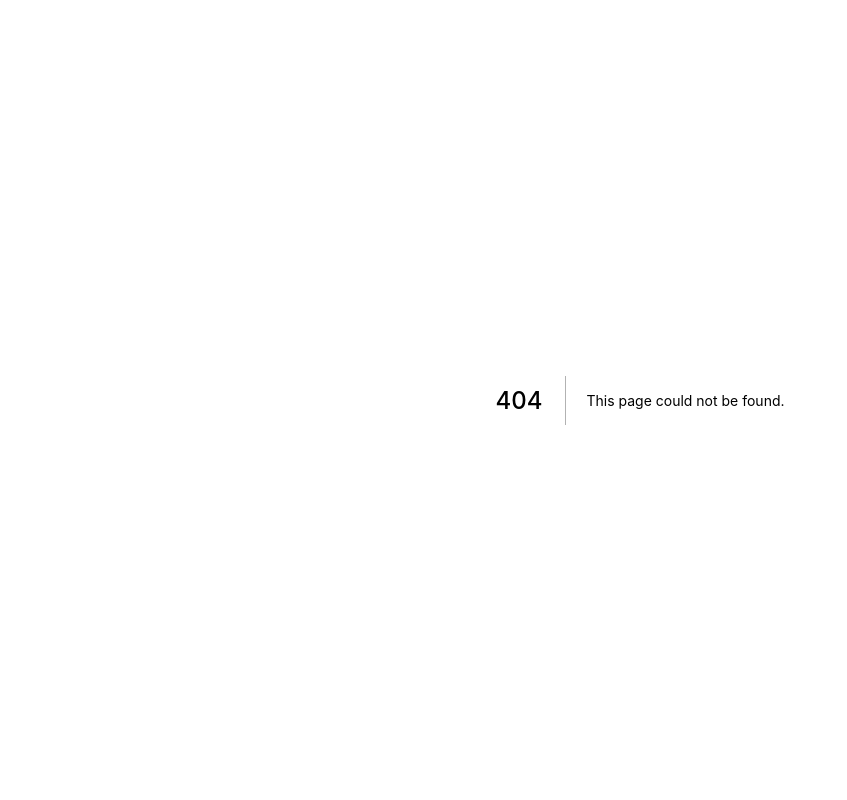
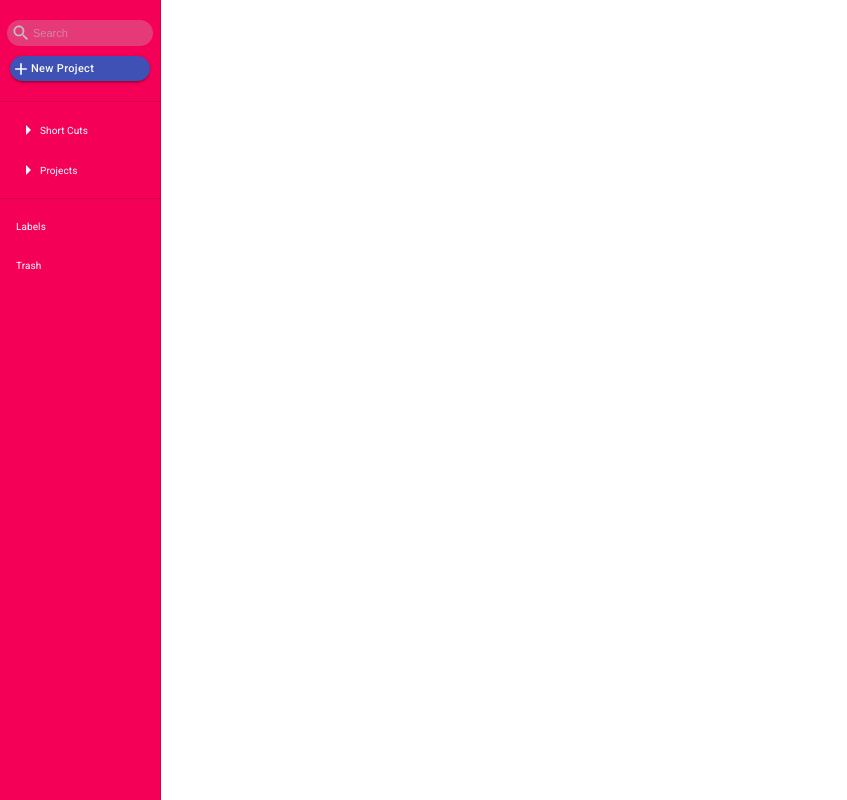
Before and after one commit to SlickJacket/The_Work_Track_App, a Next.js app in the folder work-track-frontend/: page /project-folders/projects in a window 1280 px wide. Before the commit this address had no page. Shown: the whole page, without its empty margins (0-847 px from the left). Built offline with nearby package versions, Linux system fonts and the light colour scheme.

Commit message:
changed dropdown arrows and reworked styling on the search and +new button on the projects page

```diff
--- a/work-track-frontend/components/signupForm.js
+++ b/work-track-frontend/components/SignupForm.js
@@ -53,7 +53,7 @@ export default function SignupForm() {
         localStorage.id = data.user.id;
 
         Router.push({
-          pathname: "/projects",
+          pathname: "/project-folders/projects",
         });
       }
     });
--- /dev/null
+++ b/work-track-frontend/components/sidepanel/ProjectListItems.js
@@ -0,0 +1,6 @@
+import React from "react";
+
+export default function ProjectListItems() {
+  const renderProjectFolders = () => {};
+  return <div></div>;
+}
--- /dev/null
+++ b/work-track-frontend/components/sidepanel/SearchBar.js
@@ -0,0 +1,50 @@
+import React, { useState } from "react";
+
+import { fade, makeStyles } from "@material-ui/core/styles";
+import SearchIcon from "@material-ui/icons/Search";
+
+const useStyles = makeStyles((theme) => ({
+  BarStyling: {
+    width: "140px",
+    backgroundColor: "rgba(192, 192, 192, 0.3)",
+    borderRadius: "50px",
+    border: "none",
+    marginBottom: "10px",
+    padding: "3px",
+    display: "flex",
+  },
+  searchIcon: {
+    marginLeft: "1px",
+    color: "rgba(192, 192, 192, 1)",
+  },
+  inputField: {
+    backgroundColor: "transparent",
+    border: "none",
+    outline: "none",
+    fontSize: "11px",
+    color: "black",
+    overflow: "hidden",
+
+    "&::placeholder": {
+      color: "rgba(192, 192, 192, 0.6)",
+    },
+  },
+}));
+
+const SearchBar = () => {
+  const classes = useStyles();
+  const [keyword, setKeyword] = useState("");
+  return (
+    <div className={classes.BarStyling}>
+      <SearchIcon className={classes.searchIcon} fontSize="small" />
+      <input
+        className={classes.inputField}
+        value={keyword}
+        placeholder={"Search"}
+        onChange={(e) => setKeyword(e.target.value)}
+      />
+    </div>
+  );
+};
+
+export default SearchBar;
--- /dev/null
+++ b/work-track-frontend/components/sidepanel/SidePanel.js
@@ -0,0 +1,161 @@
+import React, { useState } from "react";
+import { makeStyles } from "@material-ui/core/styles";
+import Box from "@material-ui/core/Box";
+import Drawer from "@material-ui/core/Drawer";
+import List from "@material-ui/core/List";
+import ListItem from "@material-ui/core/ListItem";
+import ListItemIcon from "@material-ui/core/ListItemIcon";
+import ListItemText from "@material-ui/core/ListItemText";
+import Divider from "@material-ui/core/Divider";
+import Collapse from "@material-ui/core/Collapse";
+import ArrowRightIcon from "@material-ui/icons/ArrowRight";
+import ArrowDropDownIcon from "@material-ui/icons/ArrowDropDown";
+import Button from "@material-ui/core/Button";
+import AddIcon from "@material-ui/icons/Add";
+import SearchBar from "./SearchBar";
+
+const drawerWidth = 160;
+
+const useStyles = makeStyles((theme) => ({
+  sidePanel: {
+    backgroundColor: theme.palette.secondary.main,
+    width: "160px",
+    height: "100%",
+    position: "absolute",
+    top: "0",
+    left: "0",
+  },
+  drawer: {
+    width: drawerWidth,
+    flexShrink: 0,
+  },
+  drawerPaper: {
+    width: drawerWidth,
+    backgroundColor: theme.palette.secondary.main,
+    overflow: "hidden",
+  },
+  listText: {
+    color: "white",
+    fontSize: "10px",
+  },
+  searchNew: {
+    display: "flex",
+    flexDirection: "column",
+    alignItems: "center",
+    padding: "20px",
+  },
+  newButton: {
+    color: "#f9f9f9",
+    width: "140px",
+    height: "25px",
+    fontSize: "11px",
+    borderRadius: "50px",
+    textTransform: "capitalize",
+    display: "flex",
+    justifyContent: "start",
+
+    "& span": {
+      position: "absolute",
+      left: "1px",
+    },
+  },
+  arrowIcons: {
+    color: "#F9F9F9",
+  },
+}));
+
+export default function sidePandel() {
+  const classes = useStyles();
+  const [openShortcuts, setOpenShortCuts] = useState(false);
+  const [openProjects, setOpenProjects] = useState(false);
+
+  const shortCutsClick = () => {
+    setOpenShortCuts(!openShortcuts);
+  };
+
+  const projectsClick = () => {
+    setOpenProjects(!openProjects);
+  };
+
+  return (
+    <Drawer
+      className={classes.drawer}
+      variant="permanent"
+      classes={{
+        paper: classes.drawerPaper,
+      }}
+      anchor="left"
+      color="secondary"
+    >
+      <div className={classes.searchNew}>
+        <SearchBar />
+        <Button
+          color="primary"
+          variant="contained"
+          className={classes.newButton}
+        >
+          <AddIcon fontSize="small" />
+          New Project
+        </Button>
+      </div>
+      <Divider />
+      <List>
+        <ListItem button key={"Short Cuts"} onClick={shortCutsClick}>
+          {openShortcuts ? (
+            <ArrowDropDownIcon className={classes.arrowIcons} />
+          ) : (
+            <ArrowRightIcon className={classes.arrowIcons} />
+          )}
+          <ListItemText
+            primary={"Short Cuts"}
+            classes={{ primary: classes.listText }}
+          />
+        </ListItem>
+        <Collapse in={openShortcuts} timeout="auto" unmountOnExit>
+          <List component="div" disablePadding>
+            <ListItem button className={classes.nested}>
+              <ListItemText
+                primary="note 2"
+                classes={{ primary: classes.listText }}
+              />
+            </ListItem>
+          </List>
+        </Collapse>
+
+        {/* projects */}
+        <ListItem button key={"Projects"} onClick={projectsClick}>
+          {openProjects ? (
+            <ArrowDropDownIcon className={classes.arrowIcons} />
+          ) : (
+            <ArrowRightIcon className={classes.arrowIcons} />
+          )}
+          <ListItemText
+            primary={"Projects"}
+            classes={{ primary: classes.listText }}
+          />
+        </ListItem>
+        <Collapse in={openProjects} timeout="auto" unmountOnExit>
+          <List component="div" disablePadding>
+            <ListItem button className={classes.nested}>
+              <ListItemText
+                primary="Good Money"
+                classes={{ primary: classes.listText }}
+              />
+            </ListItem>
+          </List>
+        </Collapse>
+      </List>
+      <Divider />
+      <List>
+        {["Labels", "Trash"].map((text, index) => (
+          <ListItem button key={text}>
+            <ListItemText
+              primary={text}
+              classes={{ primary: classes.listText }}
+            />
+          </ListItem>
+        ))}
+      </List>
+    </Drawer>
+  );
+}
--- a/work-track-frontend/package.json
+++ b/work-track-frontend/package.json
@@ -11,6 +11,7 @@
     "@material-ui/core": "^4.11.0",
     "@material-ui/icons": "^4.9.1",
     "@material-ui/styles": "^4.10.0",
+    "material-ui-search-bar": "^1.0.0",
     "next": "9.5.4",
     "react": "16.13.1",
     "react-dom": "16.13.1"
--- a/work-track-frontend/pages/projects/projects.js
+++ b/work-track-frontend/pages/project-folders/projects.js
@@ -2,7 +2,7 @@ import React, { Fragment } from "react";
 import Router, { withRouter } from "next/router";
 import { makeStyles } from "@material-ui/core/styles";
 import Box from "@material-ui/core/Box";
-import SidePanel from "../../components/sidePanel";
+import SidePanel from "../../components/sidepanel/SidePanel";
 
 const useStyles = makeStyles((theme) => ({}));
 
```
Also changed, not shown: work-track-frontend/components/sidePanel.js (deleted, +0 -20 lines), work-track-frontend/components/sidepanel/ShortCutListItems.js (added), 1 other file (tests, documents, lock files or other folders).
